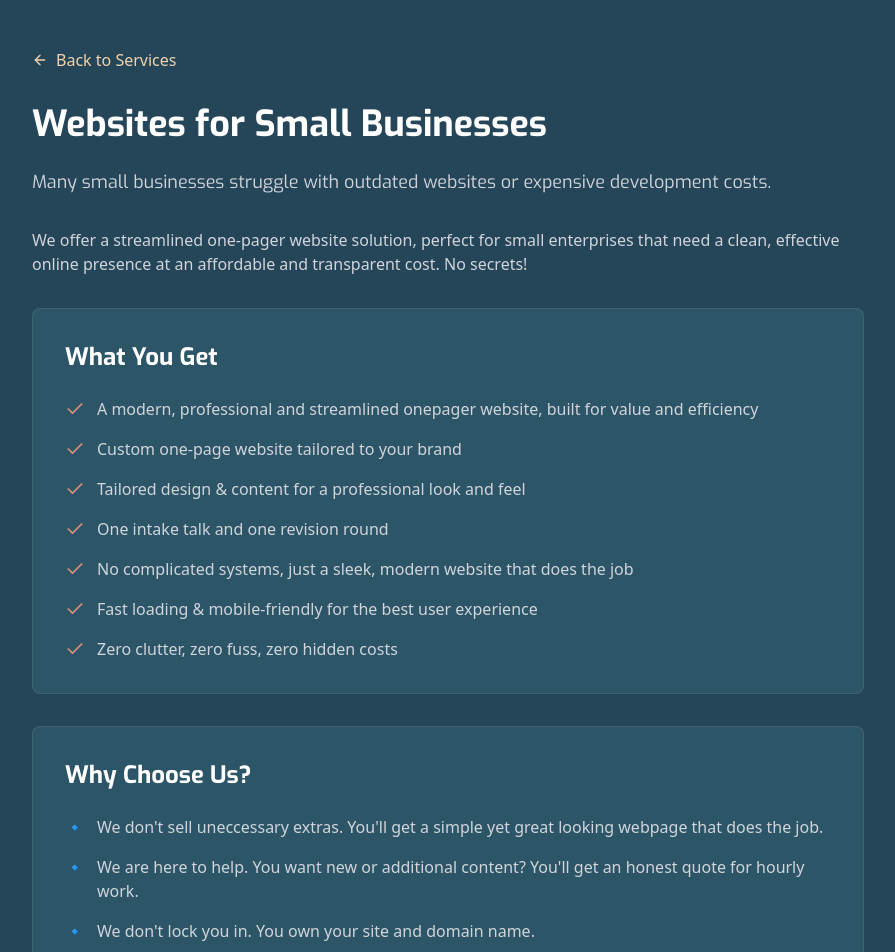
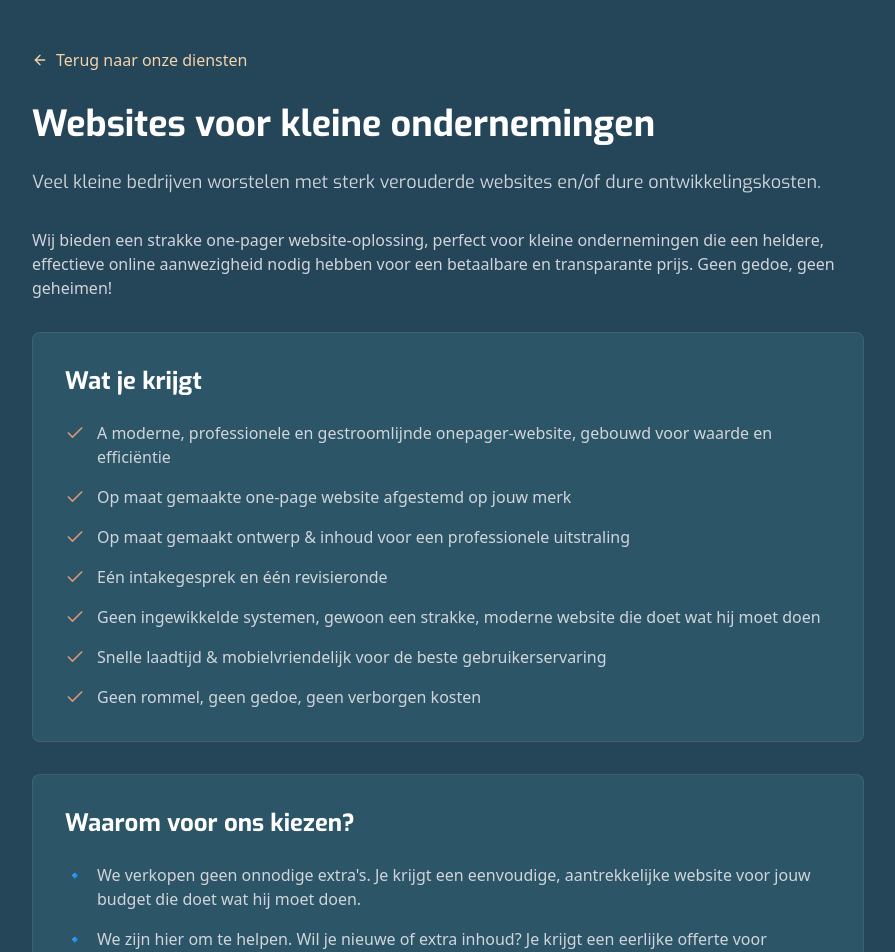
Before and after one commit to deamsf/fdsite, a React (Vite) app: page /websites in a window 1280 px wide. Shown: the top 952 px of the page, without its empty margins (192-1087 px from the left). Built offline with nearby package versions, Linux system fonts and the light colour scheme; a web font is replaced by a local one.

Commit message:
Update Websites.tsx

```diff
--- a/src/pages/Websites.tsx
+++ b/src/pages/Websites.tsx
@@ -24,8 +24,8 @@ const Websites = () => {
   return (
     <>
       <SEO
-        title="Website Development | 3volve - Professional Web Design"
-        description="Professional websites that drive results. Perfect for small businesses and startups looking for a strong online presence without the hassle."
+        title="Kleine professionele websites zonder zorgen | 3volve Consulting"
+        description="Professionele websites die resultaat opleveren. Perfect voor kleine bedrijven en starters die op zoek zijn naar een sterke online aanwezigheid zonder gedoe of lock-in."
       />
       <div className="min-h-screen bg-primary py-12">
         <div className="max-w-4xl mx-auto px-4 sm:px-6 lg:px-8">
@@ -34,35 +34,36 @@ const Websites = () => {
             className="inline-flex items-center gap-2 text-accent hover:text-highlight transition-colors mb-8"
           >
             <ArrowLeft className="w-4 h-4" />
-            <span>Back to Services</span>
+            <span>Terug naar onze diensten</span>
           </button>
 
-          <h1 className="text-4xl font-bold text-white mb-6">Websites for Small Businesses</h1>
+          <h1 className="text-4xl font-bold text-white mb-6">Websites voor kleine ondernemingen</h1>
           <div className="prose prose-invert">
             <div className="space-y-8">
               <div className="text-gray-300">
                 <h2 className="text-gray-300 text-lg mb-8">
-                  Many small businesses struggle with outdated websites or expensive development costs.
+                  Veel kleine bedrijven worstelen met sterk verouderde websites en/of dure ontwikkelingskosten.
                 </h2>
               </div>
 
               <div className="text-gray-300">
                 <p className="mb-6">
-                  We offer a streamlined one-pager website solution, perfect for small enterprises that need a clean, effective online presence at an affordable and transparent cost. No secrets!
+                  Wij bieden een strakke one-pager website-oplossing, perfect voor kleine ondernemingen die een heldere, effectieve online aanwezigheid nodig hebben voor een betaalbare en transparante prijs. Geen gedoe, geen geheimen!
                 </p>
               </div>
 
               <div className="bg-secondary/20 p-8 rounded-lg border border-accent/10">
-                <h2 className="text-2xl font-bold text-white mb-6">What You Get</h2>
+                <h2 className="text-2xl font-bold text-white mb-6">Wat je krijgt</h2>
                 <ul className="space-y-4">
                   {[
-                    'A modern, professional and streamlined onepager website, built for value and efficiency',
-                    'Custom one-page website tailored to your brand',
-                    'Tailored design & content for a professional look and feel',
-                    'One intake talk and one revision round',
-                    'No complicated systems, just a sleek, modern website that does the job',
-                    'Fast loading & mobile-friendly for the best user experience',
-                    'Zero clutter, zero fuss, zero hidden costs'
+                  'A moderne, professionele en gestroomlijnde onepager-website, gebouwd voor waarde en efficiëntie',
+'Op maat gemaakte one-page website afgestemd op jouw merk',
+'Op maat gemaakt ontwerp & inhoud voor een professionele uitstraling',
+'Eén intakegesprek en één revisieronde',
+'Geen ingewikkelde systemen, gewoon een strakke, moderne website die doet wat hij moet doen',
+'Snelle laadtijd & mobielvriendelijk voor de beste gebruikerservaring',
+'Geen rommel, geen gedoe, geen verborgen kosten'
+
                   ].map((item, index) => (
                     <li key={index} className="flex items-start gap-3 text-gray-300">
                       <Check className="w-5 h-5 text-highlight shrink-0 mt-0.5" />
@@ -73,12 +74,13 @@ const Websites = () => {
               </div>
 
               <div className="bg-secondary/20 p-8 rounded-lg border border-accent/10">
-                <h2 className="text-2xl font-bold text-white mb-6">Why Choose Us?</h2>
+                <h2 className="text-2xl font-bold text-white mb-6">Waarom voor ons kiezen?</h2>
                 <ul className="space-y-4">
                   {[
-                    'We don\'t sell uneccessary extras. You\'ll get a simple yet great looking webpage that does the job.',
-                    'We are here to help. You want new or additional content? You\'ll get an honest quote for hourly work.',
-                    'We don\'t lock you in. You own your site and domain name.'
+                'We verkopen geen onnodige extra\'s. Je krijgt een eenvoudige, aantrekkelijke website voor jouw budget die doet wat hij moet doen.',
+'We zijn hier om te helpen. Wil je nieuwe of extra inhoud? Je krijgt een eerlijke offerte voor uurtariefwerk.',
+'We zetten je niet vast. Jij bezit je website en domeinnaam.'
+
                   ].map((item, index) => (
                     <li key={index} className="flex items-start gap-3 text-gray-300">
                       <span className="text-highlight shrink-0">🔹</span>
@@ -89,7 +91,7 @@ const Websites = () => {
               </div>
 
               <p className="text-gray-300 text-lg mb-8">
-                Ready to level up your business's website? Let's get in touch!
+                Een nieuwe website die gewoon doet wat moet, zonder zorgen? Laten we kennismaken!
               </p>
             </div>
           </div>
```
